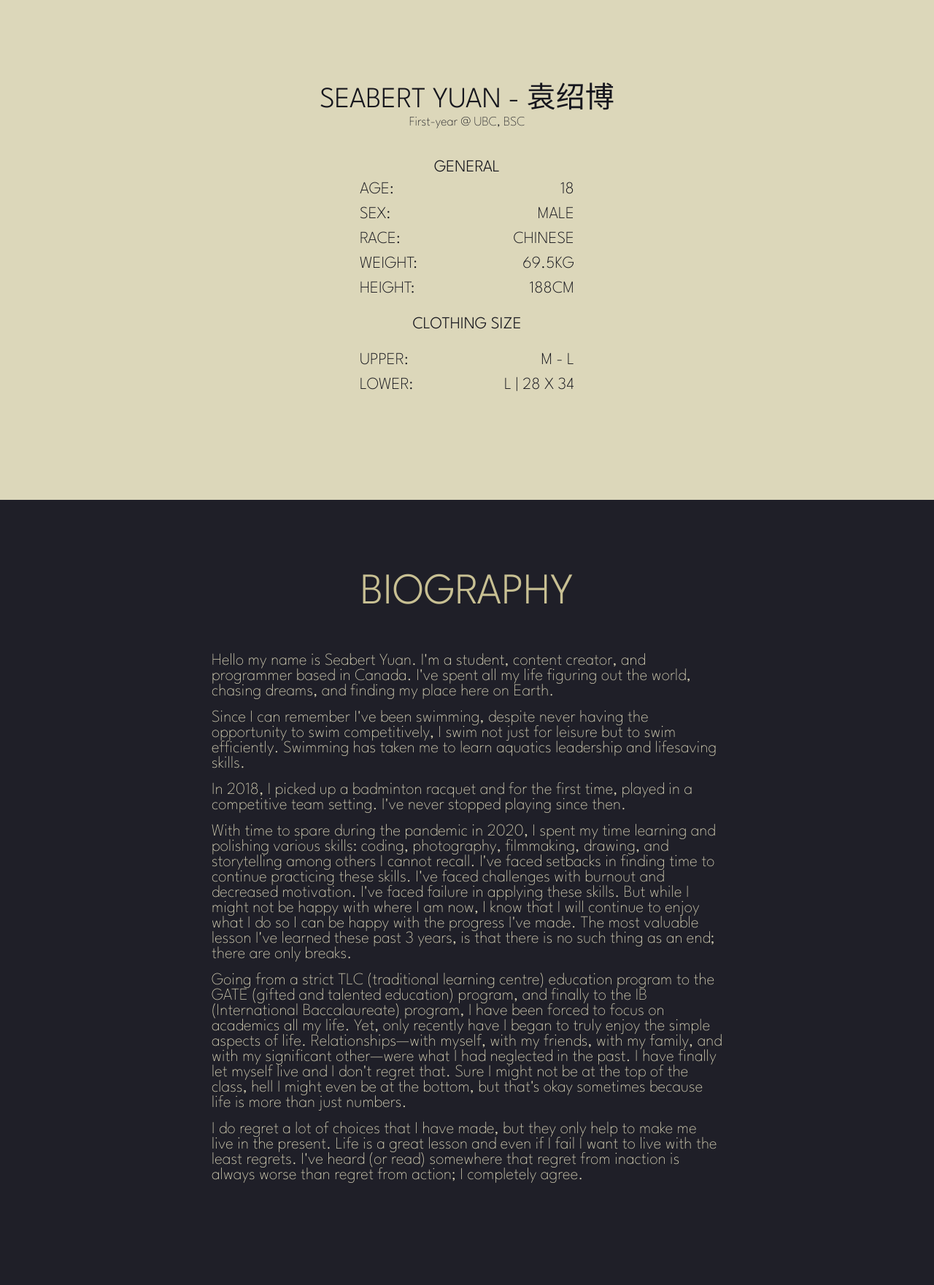
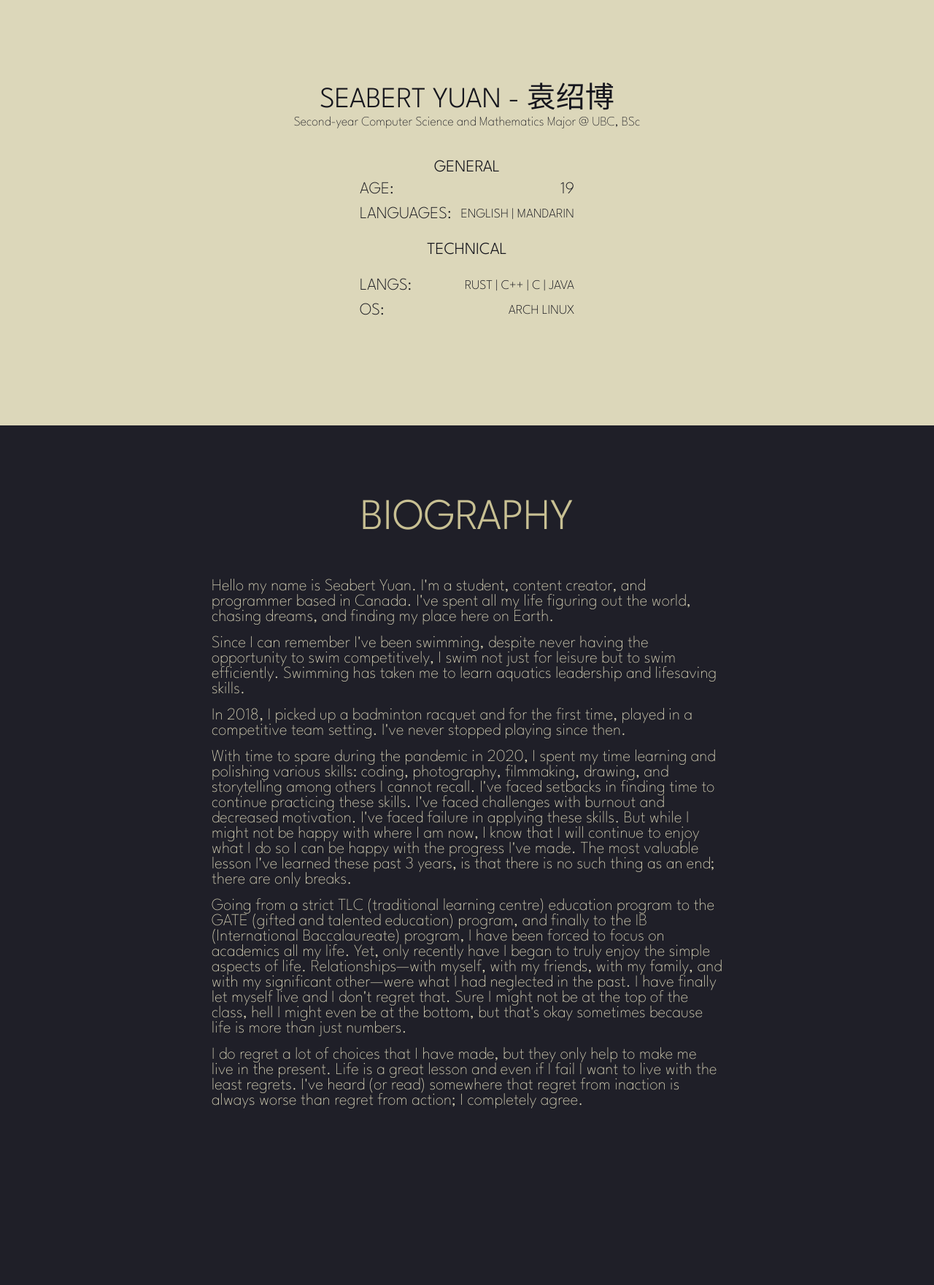
Before and after one commit to SeabertYuan/website, a PHP site: page /pages/about.html in a window 1280 px wide. Shown: the part 319-2080 px from the top of the page at 73% size. After the commit the page ends 1838 px from the top, so only its background shows below. Run offline with PHP 8.4, Linux system fonts and the light colour scheme.

Commit message:
removed personal information

```diff
--- a/pages/about.html
+++ b/pages/about.html
@@ -42,49 +42,34 @@
         <section id="briefIntro" class="pageSections">
           <div class="pageContainer" id="generalInfo">
               <h2 class="nameTitle">Seabert Yuan - 袁绍博</h2>
-              <p class="positionDesc">First-year @ UBC, BSC</p>
+              <p class="positionDesc">Second-year Computer Science and Mathematics Major @ UBC, BSc</p>
               <div class="container" id="tableContainer">
                   <table class="generalDescriptionsCell">
                       <tr>
                           <td colspan="3" id="tableStart" class="tableHeading">general</td>
                       </tr>
                       <tr>
-                          <td class="age">age:</td>
+                          <td class="tableCategory">age:</td>
                           <td></td>
-                          <td>18</td>
+                          <td>19</td>
                       </tr>
                       <tr>
-                          <td class="sex">sex:</td>
+                          <td class="tableCategory">Languages:</td>
                           <td></td>
-                          <td>male</td>
+                          <td class="tableDetails">English | Mandarin</td>
                       </tr>
                       <tr>
-                          <td class="race">race:</td>
-                          <td></td>
-                          <td>chinese</td>
+                          <td colspan="3" class="tableHeading">Technical</td>
                       </tr>
                       <tr>
-                          <td class="weight">weight: </td>
+                          <td class="tableCategory">Langs: </td>
                           <td></td>
-                          <td>69.5kg</td>
+                          <td class="tableDetails">Rust | C++ | C | Java</td>
                       </tr>
                       <tr>
-                          <td class="height">height: </td>
+                          <td class="tableCategory">OS: </td>
                           <td></td>
-                          <td>188cm</td>
-                      </tr>
-                      <tr>
-                          <td colspan="3" class="tableHeading">clothing size</td>
-                      </tr>
-                      <tr>
-                          <td class="clothesUpperSize">upper: </td>
-                          <td></td>
-                          <td>M - L</td>
-                      </tr>
-                      <tr>
-                          <td class="clothesLowerSize">lower: </td>
-                          <td></td>
-                          <td>L | 28 x 34</td>
+                          <td class="tableDetails">Arch Linux</td>
                       </tr>
                   </table>
               </div>
--- a/styles/about.css
+++ b/styles/about.css
@@ -1,3 +1,6 @@
+body {
+    background-color: #dcd7ba;
+}
 h2 {
     color: #16161d;
     font-size: 40px;
@@ -47,8 +50,11 @@
     text-align: end;
     height: 30px;
 }
-.age, .sex, .race, .weight, .height, .clothesUpperSize, .clothesLowerSize {
+.tableCategory {
     text-align: start;
+}
+.tableDetails {
+    font-size: 18px;
 }
 #tableStart {
     height: 0;
```
